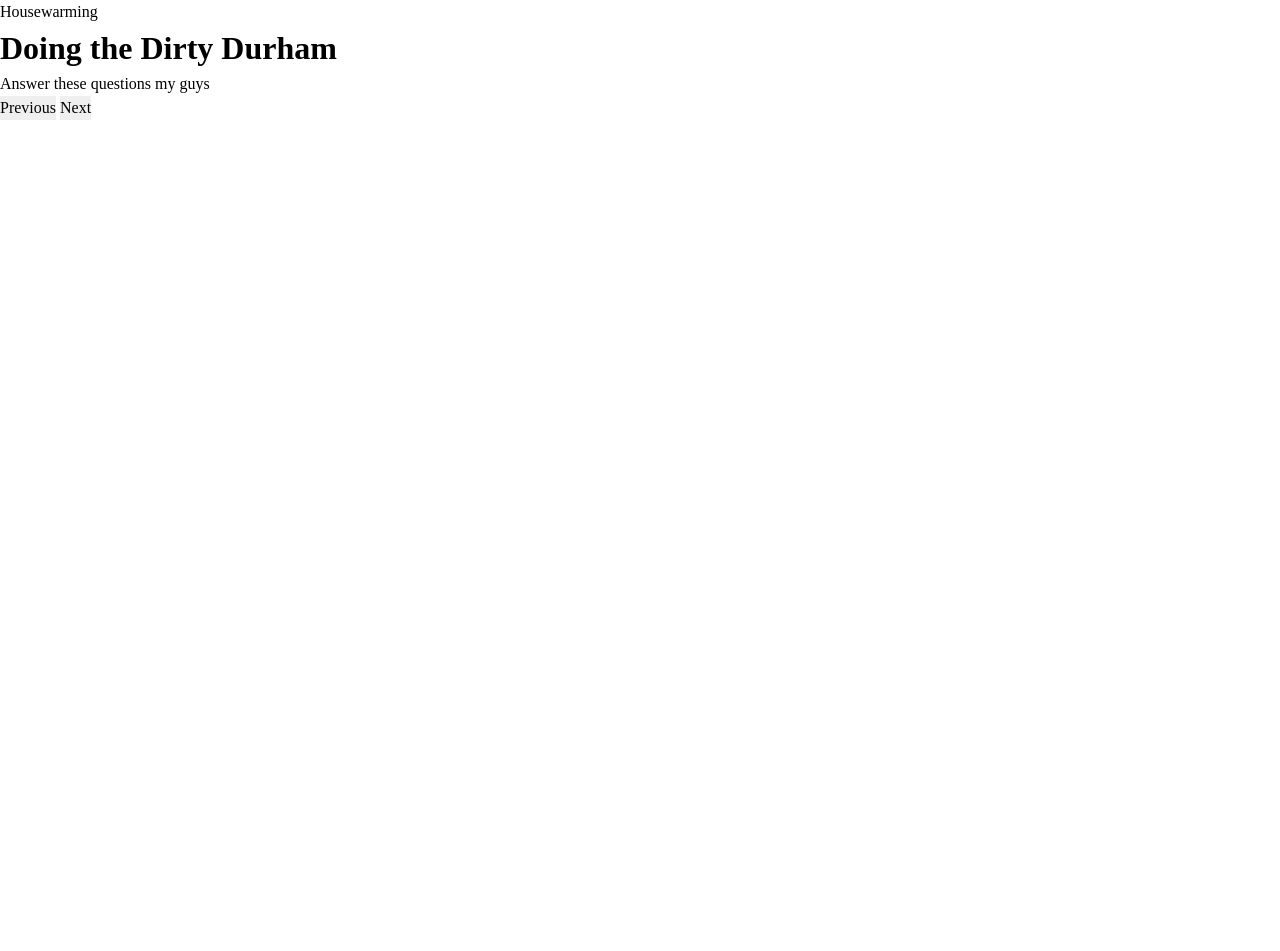
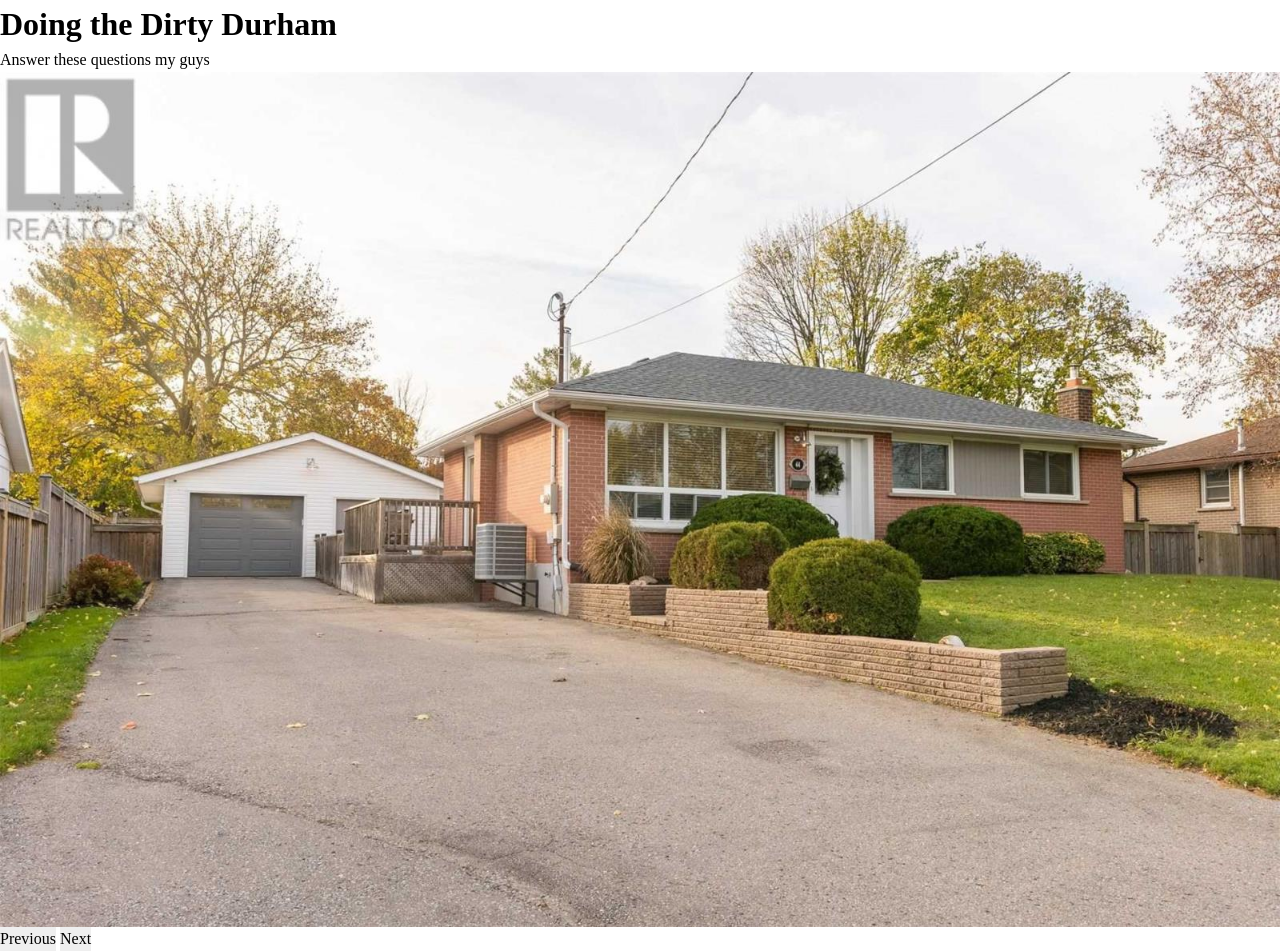
Before and after one commit to LoufaSupreme/housewarming, a Django app: page / in a window 1280 px wide. Before the commit the page ends 120 px from the top, so only its background shows below. Run offline with Django 3.2, Linux system fonts and the light colour scheme.

Commit message:
added pictures

```diff
--- a/polls/templates/polls/index.html
+++ b/polls/templates/polls/index.html
@@ -13,12 +13,16 @@
     <!-- scripts -->
     <script defer src="{% static 'polls/survey.js' %}"></script>
     <!-- favicon -->
-    <link rel="shortcut icon" type="image/png" href="{% static 'polls/favicon.png' %}"
     <title>Housewarming</title>
+    <link rel="shortcut icon" type="image/png" href="{% static 'polls/images/favicon.png' %}"
+
 </head>
 <body>
     <h1>Doing the Dirty Durham</h1>
     <div class="text">Answer these questions my guys</div>
+    <div class="img-container">
+        <img src="{% static 'polls/images/house.jpg' %}"
+    </div>
     <div class="poll-container"></div>
     <div class="btn-container">
         <button class="btn prev-btn">Previous</button>
```
Also changed, not shown: polls/migrations/0001_initial.py (added), polls/static/polls/images/beerpong.jpg (added), polls/static/polls/images/favicon.png (added), polls/static/polls/images/hottub.jpg (added), polls/static/polls/images/house.jpg (added).
